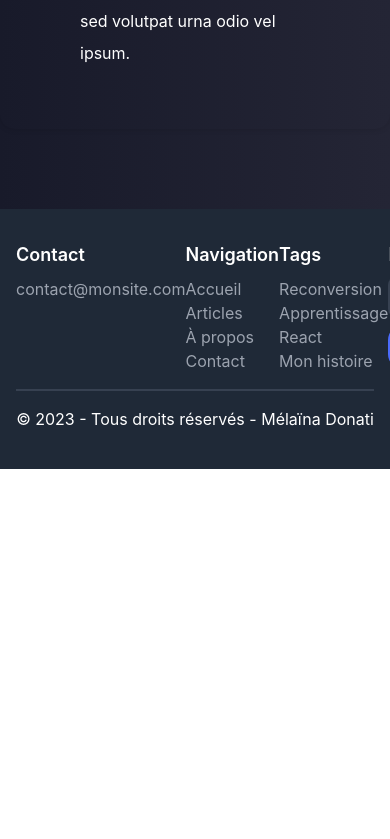
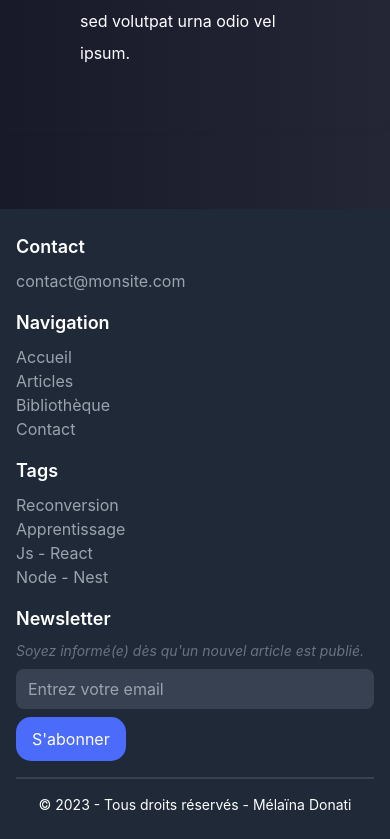
Before and after one commit to melcd238/blog-passion-dev, a React (Create React App) app: page / in a window 390 px wide. Shown: the part 5569-6408 px from the top of the page. Before the commit the page ends 6038 px from the top, so only its background shows below. Built offline with nearby package versions, Linux system fonts and the light colour scheme.

Commit message:
update footer and newsletterSubscribe component

```diff
--- a/src/index.css
+++ b/src/index.css
@@ -19,7 +19,7 @@ body {
   color: #FFFFFF;
   background: #242535;  /* fallback for old browsers */
   background: -webkit-linear-gradient(to right, #181A2A, #242535 );  /* Chrome 10-25, Safari 5.1-6 */
-  background: linear-gradient(to right, #181A2A, #242535); /* W3C, IE 10+/ Edge, Firefox 16+, Chrome 26+, Opera 12+, Safari 7+ */
+  background: linear-gradient(to right, #181A2A, rgb(36, 37, 53)); /* W3C, IE 10+/ Edge, Firefox 16+, Chrome 26+, Opera 12+, Safari 7+ */
 }
 
 code {
@@ -71,10 +71,6 @@ button:hover{
   padding: 4px 8px;
 }
 .three-d-shadow {
-  box-shadow: 0 0 6px rgba(0, 0, 0, 0.15);
+  box-shadow: 0 0 6px rgba(36, 37, 53, 0.4);
   border-radius: 15px;
 }
-
-footer{
-  height: 260px;
-}
--- a/src/nouveau-chapitre-blog/adapters/primary/components/footer.tsx
+++ b/src/nouveau-chapitre-blog/adapters/primary/components/footer.tsx
@@ -1,43 +1,38 @@
+import { Link } from "react-router-dom";
+import NewsletterSubscribe from "./newsletterSubscribe";
 
 
 
 const Footer = () => {
   return (
-    <footer className="bg-gray-800 py-8">
+    <footer className="bg-gray-800 py-6">
       <div className="max-w-6xl mx-auto px-4">
-        <div className="flex justify-between mb-4 border-b-2 border-gray-700 pb-4">
-          <div>
+        <div className="flex flex-wrap justify-between md:flex-no-wrap mb-4 border-b-2 border-gray-700 pb-4">
+          <div className="w-full md:w-auto mb-4 md:mb-0">
             <h3 className="text-lg font-semibold mb-2">Contact</h3>
             <p className="text-gray-400">contact@monsite.com</p>
           </div>
-          <div>
+          <div className="w-full md:w-auto mb-4 md:mb-0">
             <h3 className="text-lg font-semibold mb-2">Navigation</h3>
             <ul className="text-gray-400">
-              <li><a href="/">Accueil</a></li>
-              <li><a href="/articles">Articles</a></li>
-              <li><a href="/a-propos">À propos</a></li>
-              <li><a href="/contact">Contact</a></li>
+              <li><Link to="/">Accueil</Link></li>
+              <li><Link to="/articles">Articles</Link></li>
+              <li><Link to="/bibliotheque">Bibliothèque</Link></li>
+              <li><Link to="/contact">Contact</Link></li>
             </ul>
           </div>
-          <div>
+          <div className="w-full md:w-auto mb-4 md:mb-0">
             <h3 className="text-lg font-semibold mb-2">Tags</h3>
             <ul className="text-gray-400">
               <li>Reconversion</li>
               <li>Apprentissage</li>
-              <li>React</li>
-              <li>Mon histoire</li>
+              <li>Js - React</li>
+              <li>Node - Nest</li>
             </ul>
           </div>
-          <div>
-            <h3 className="text-lg font-semibold mb-2">Newsletter</h3>
-            <form>
-              <label htmlFor="email" className="sr-only">Email</label>
-              <input type="email" id="email" placeholder="Entrez votre email" className="bg-gray-700 rounded-lg py-2 px-3 text-gray-400 w-full mb-2" />
-              <button type="submit" className="btn-submit">S'abonner</button>
-            </form>
-          </div>
+          <NewsletterSubscribe />
         </div>
-        <p className="text-white text-center font-italic">© 2023 - Tous droits réservés - Mélaïna Donati</p>
+        <p className="text-white text-center text-sm font-italic">© 2023 - Tous droits réservés - Mélaïna Donati</p>
       </div>
     </footer>
   );
--- /dev/null
+++ b/src/nouveau-chapitre-blog/adapters/primary/components/newsletterSubscribe.tsx
@@ -0,0 +1,19 @@
+
+
+
+const NewsletterSubscribe = () => {
+    return(
+        <div className="w-full md:w-auto">
+            <h3 className="text-lg font-semibold mb-2">Newsletter</h3>
+            <p className="text-sm text-gray-500 italic pb-2">Soyez informé(e) dès qu'un nouvel article est publié.</p>
+            <form>
+              <label htmlFor="email" className="sr-only">Email</label>
+              <input type="email" id="email" placeholder="Entrez votre email" className="bg-gray-700 rounded-lg py-2 px-3 text-gray-400 w-full mb-2" />
+              <button type="submit" className="btn-submit">S'abonner</button>
+            </form>
+          </div>
+    )
+
+}
+
+export default NewsletterSubscribe;
```
